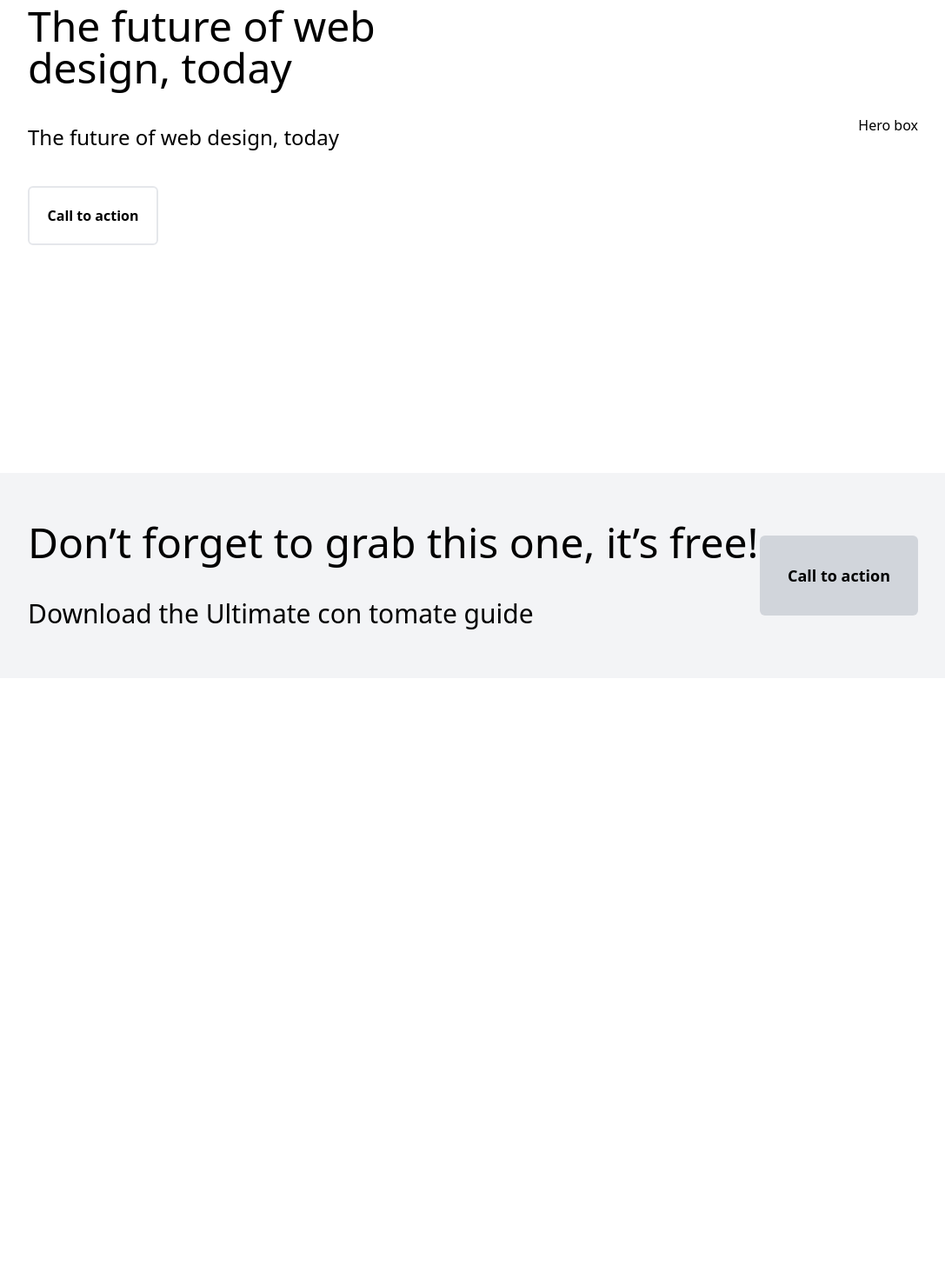
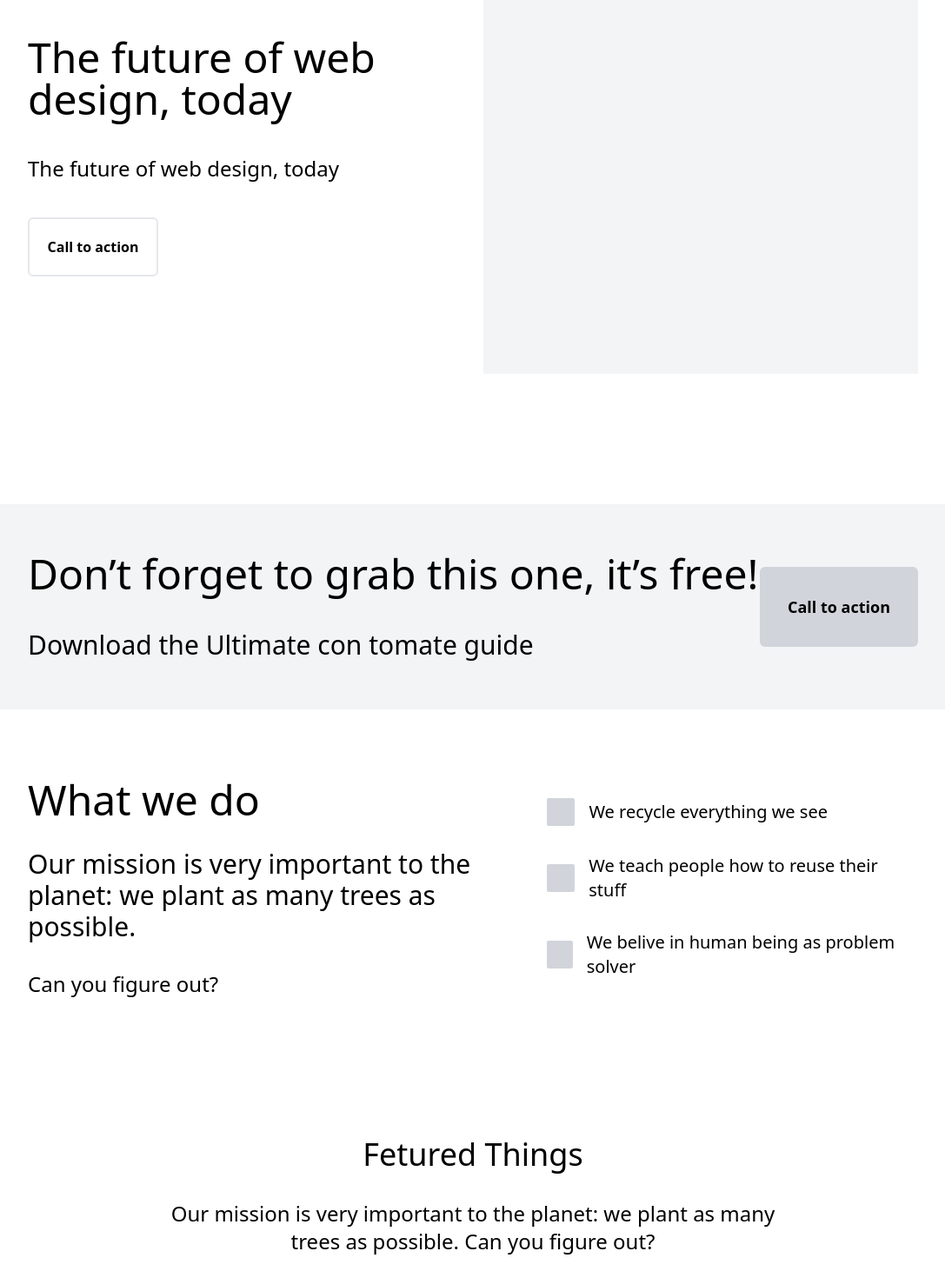
Before and after one commit to Herik25/RajProject, a React (Vite) app: page / in a window 1280 px wide. Shown: the part 360-1830 px from the top of the page at 87% size, without its empty margins (96-1183 px from the left). Before the commit the page ends 1140 px from the top, so only its background shows below. Built offline with nearby package versions, Linux system fonts and the light colour scheme.

Commit message:
featured things

```diff
--- a/src/App.jsx
+++ b/src/App.jsx
@@ -2,7 +2,10 @@ import { useState } from "react";
 import Navbar from "./components/Navbar/Index"
 import Hero from './components/Hero/Index'
 import DownloadBanner from './components/DownloadBanner/Index'
+import About from './components/About/Index'
 import "./App.css";
+import Featured from "./components/Featured/Index";
+import Cards from "./components/Cards/Index";
 
 function App() {
   return (
@@ -10,6 +13,9 @@ function App() {
       <Navbar />
       <Hero />
       <DownloadBanner />
+      <About />
+      <Featured />
+      <Cards />
     </div>
   );
 }
--- /dev/null
+++ b/src/components/About/Index.jsx
@@ -0,0 +1,32 @@
+import React from "react";
+
+function About() {
+  return (
+    <div className=" px-32  flex justify-around items-center py-20">
+      <div className=" flex flex-col gap-8">
+        <h3 className=" text-5xl">What we do</h3>
+        <p className=" text-3xl max-w-[650px]">
+          Our mission is very important to the planet: we plant as many trees as
+          possible.{" "}
+        </p>
+        <p className=" text-2xl">Can you figure out?</p>
+      </div>
+      <div>
+        <div className=" flex gap-4 py-4 items-center">
+          <div className=" h-8 w-8 rounded-sm bg-gray-300"></div>
+          <p className=" text-xl">We recycle everything we see</p>
+        </div>
+        <div className=" flex gap-4 py-4 items-center">
+          <div className=" h-8 w-8 rounded-sm bg-gray-300"></div>
+          <p className=" text-xl">We teach people how to reuse their stuff</p>
+        </div>
+        <div className=" flex gap-4 py-4 items-center">
+          <div className=" h-8 w-8 rounded-sm bg-gray-300"></div>
+          <p className=" text-xl">We belive in human being as problem solver</p>
+        </div>
+      </div>
+    </div>
+  );
+}
+
+export default About;
--- /dev/null
+++ b/src/components/Cards/Index.jsx
@@ -0,0 +1,24 @@
+import React from 'react'
+
+function Cards() {
+  return (
+    <div className=' px-32'>
+        <div className=' flex justify-between gap-10 border-gray-100 rounded-lg border-2 w-[300px]'>
+            <div>
+                <div className=' h-[250px] w-full bg-gray-100'>
+
+                </div>
+                {/* <div>
+                    <h1>The future of web
+                    design, today</h1>
+                    <p>The future of web design, today</p>
+                    <button>asdf</button>
+                </div> */}
+
+            </div>
+        </div>
+    </div>
+  )
+}
+
+export default Cards
--- /dev/null
+++ b/src/components/Featured/Index.jsx
@@ -0,0 +1,13 @@
+import React from 'react'
+
+function Featured() {
+  return (
+    <div className=' flex flex-col items-center justify-center gap-8 py-20'>
+        <h3 className=' text-4xl'>Fetured Things</h3>
+        <p className=' text-2xl max-w-[700px] text-center'>Our mission is very important to the planet: we plant as many
+        trees as possible. Can you figure out?</p>
+    </div>
+  )
+}
+
+export default Featured
--- a/src/components/Hero/Index.jsx
+++ b/src/components/Hero/Index.jsx
@@ -10,7 +10,7 @@ function Hero() {
           Call to action
         </button>
       </div>
-      <div>Hero box</div>
+      <div className=" h-[500px] w-[500px] bg-gray-100"></div>
     </div>
   );
 }
--- a/src/components/Navbar/Index.jsx
+++ b/src/components/Navbar/Index.jsx
@@ -3,7 +3,7 @@ import React from 'react'
 function Index() {
   return (
     <div className=' flex justify-between py-5 items-center px-32'>
-        <div>skeleton</div>
+        <div className=' w-[300px] h-[100px] bg-gray-300 rounded-md'></div>
         <div>
             <ul className=' flex gap-10'>
                 <li className=' cursor-pointer'>Home</li>
```
